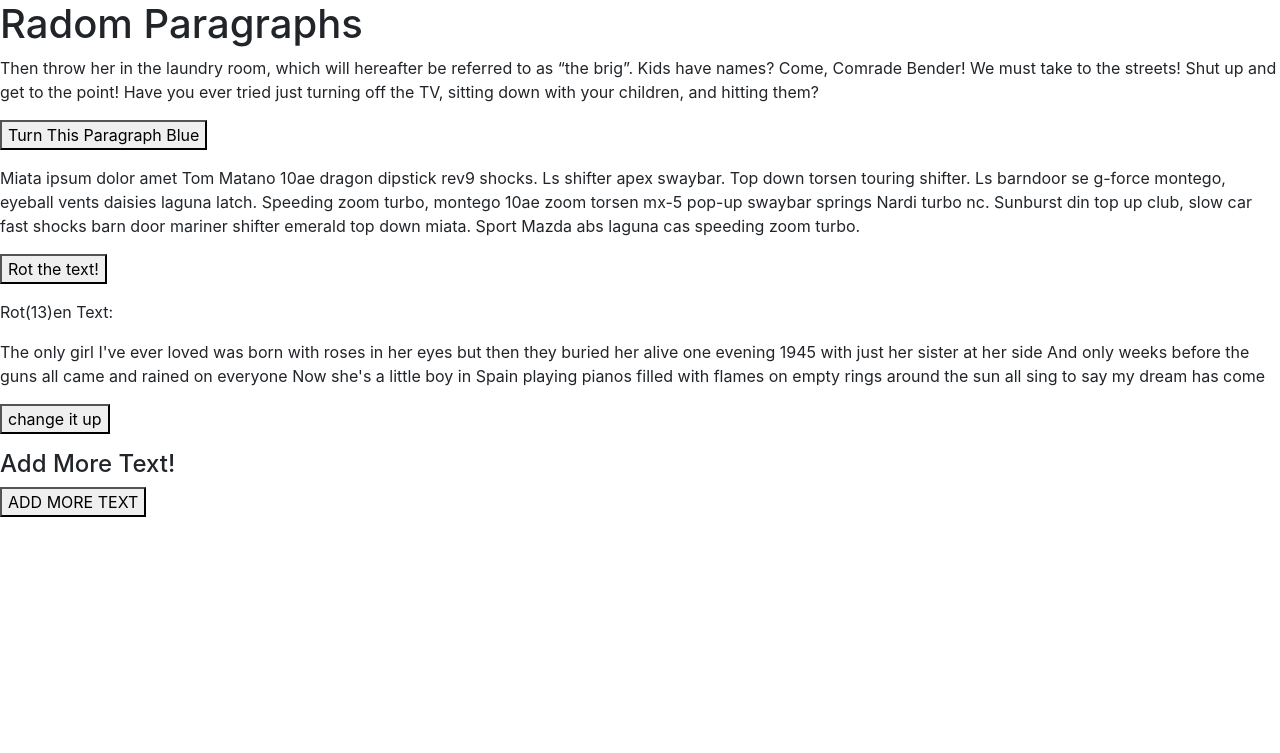
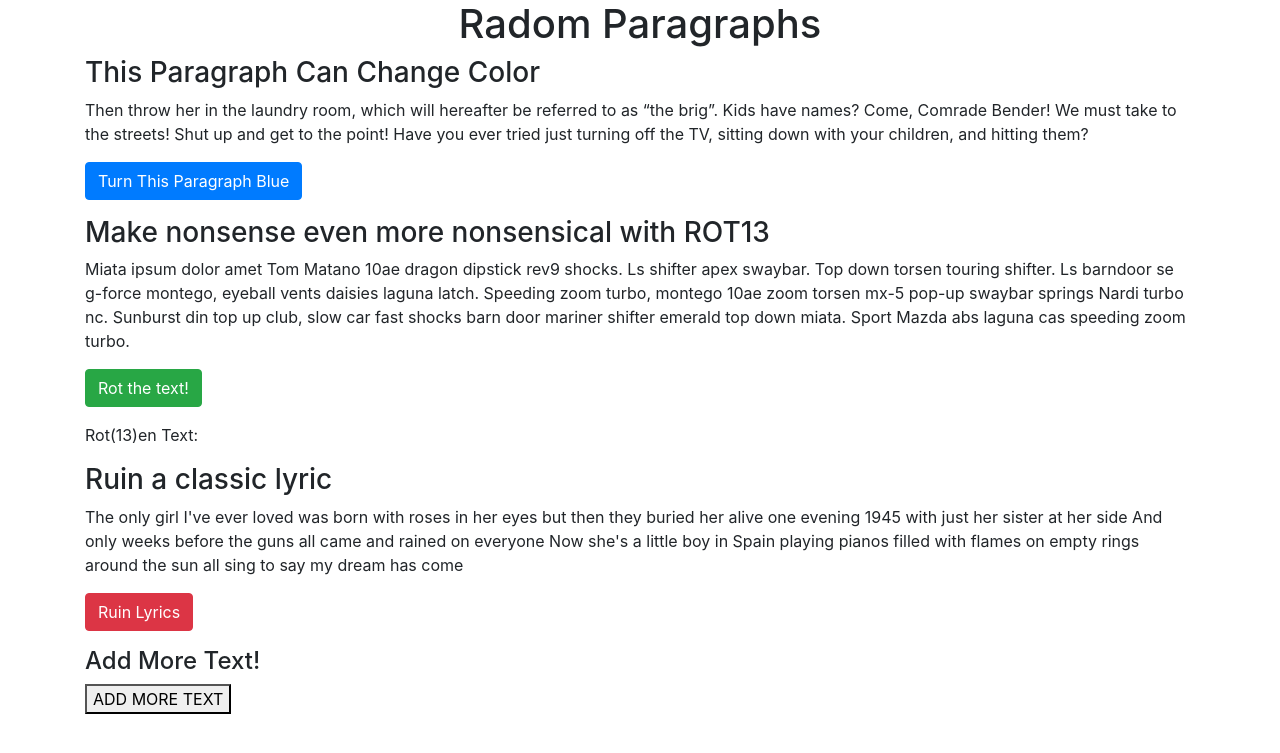
Before and after one commit to judeamiller/literary-mutilator, a PHP site: page / in a window 1280 px wide. Shown: the top 753 px of the page. Run offline with PHP 8.4, Linux system fonts and the light colour scheme; some libraries are stand-ins or nearby versions.

Commit message:
add headings and format buttons

```diff
--- a/index.php
+++ b/index.php
@@ -19,33 +19,39 @@
 		<!--	Scripts Link	-->
 		<script src="scripts.js"></script>
 
+		<!--	Page Title	-->
 		<title>Literary Mutilator</title>
 	</head>
 	<body>
-		<h1>Radom Paragraphs</h1>
+		<div class="container">
+		<h1 class="text-center">Radom Paragraphs</h1>
+		<h3>This Paragraph Can Change Color</h3>
 		<p id="futurama">Then throw her in the laundry room, which will hereafter be referred to as “the brig”. Kids have names? Come,
 		Comrade Bender! We must take to the streets! Shut up and get to the point! Have you ever tried just turning off the
 		TV, sitting down with your children, and hitting them?</p>
-		<p><button type="submit" onclick="futuramaBlue()">Turn This Paragraph Blue</button></p>
+		<p><button class="btn btn-primary" type="submit" onclick="futuramaBlue()">Turn This Paragraph Blue</button></p>
 
+		<h3>Make nonsense even more nonsensical with ROT13</h3>
 		<p>Miata ipsum dolor amet Tom Matano 10ae dragon dipstick rev9 shocks. Ls shifter apex swaybar. Top down torsen touring
 		shifter. Ls barndoor se g-force montego, eyeball vents daisies laguna latch. Speeding zoom turbo, montego 10ae zoom
 		torsen mx-5 pop-up swaybar springs Nardi turbo nc. Sunburst din top up club, slow car fast shocks barn door mariner
 		shifter emerald top down miata. Sport Mazda abs laguna cas speeding zoom turbo.</p>
-		<p><button type="submit" id="rot13">Rot the text!</button></p>
+		<p><button class="btn btn-success" type="submit" id="rot13">Rot the text!</button></p>
 		<p>Rot(13)en Text: <span id="rotText"></span></p>
 
+		<h3>Ruin a classic lyric</h3>
 		<p id="holland">The only girl I've ever loved	was born with roses in her eyes but then they buried her alive	one evening 1945
 		with just her sister at her side	And only weeks before the guns all came and rained on everyone	Now she's a
 		little boy in Spain playing pianos filled with flames on empty rings around the sun all sing to say my dream has come</p>
 
-		<p><button type="submit" id="find and replace" onclick="textReplace(), textReplace2()">change it up</button></p>
+		<p><button class="btn btn-danger" type="submit" id="find and replace" onclick="textReplace(), textReplace2()">Ruin Lyrics</button></p>
 
 
 		<h4>Add More Text!</h4>
 		<p><button type="submit" id="addMoreText">ADD MORE TEXT</button> </p>
 
 		<p class="fillHere" onclick="populateParagraph()"></p>
+		</div>
 
 
 	</body>
```
